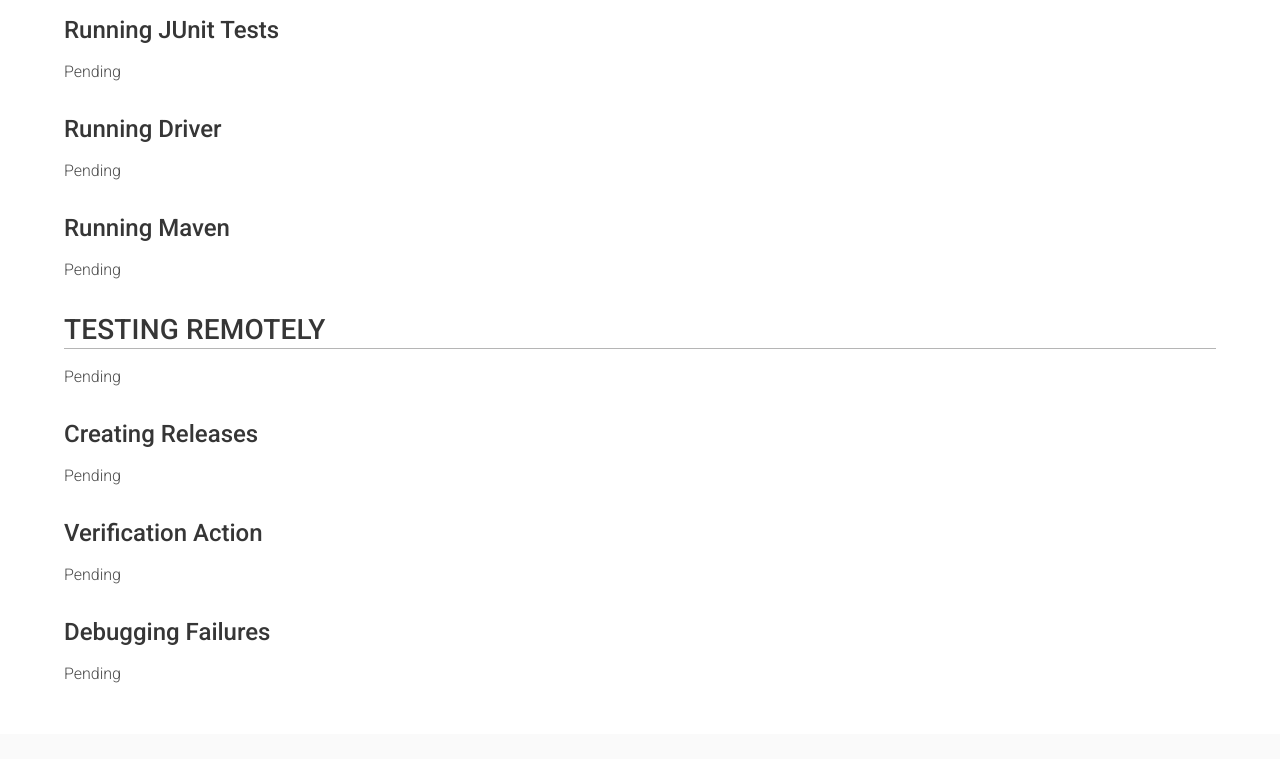
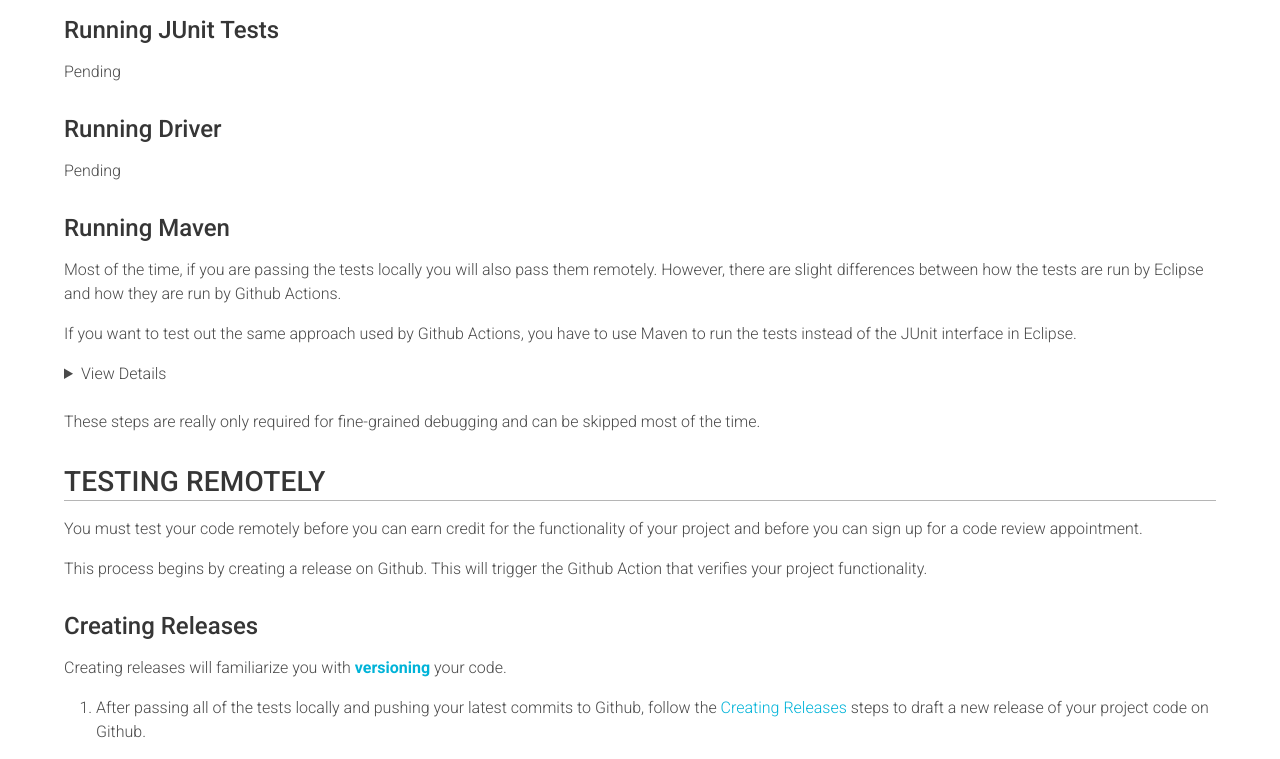
Before and after one commit to usf-cs212-spring2021/usf-cs212-spring2021.github.io, a Jekyll site: the page built from _projects/project-testing.md, in a window 1280 px wide and 1400 px high, scrolled down 900 px. Shown: the top 759 px of the window. Built offline with Jekyll 4.4.1, drawn with Linux system fonts in a browser that asks for light colours; comment, search, counter and statistics services are not loaded; some of the changed text lies outside the part shown; grey boxes are pictures that could not be loaded.

Commit message:
Some testing updates.

````diff
--- a/_projects/project-testing.md
+++ b/_projects/project-testing.md
@@ -40,16 +40,83 @@
 
 ### Running Maven
 
-Pending
+Most of the time, if you are passing the tests locally you will also pass them remotely. However, there are slight differences between how the tests are run by Eclipse and how they are run by Github Actions.
+
+If you want to test out the same approach used by Github Actions, you have to use Maven to run the tests instead of the JUnit interface in Eclipse.
+
+<details>
+<p><summary>View Details</summary></p>
+
+<div markdown=1>
+
+Here is a screenshot of the run configuration you must create:
+
+![Screenshot]({{ "/images/eclipse-maven-project-configuration.png" | relative_url }})
+
+Follow these steps to create this run configuration:
+
+1. Go to the "Run" menu in the menubar at the top of Eclipse and select "Run Configurations..." from the dropdown.
+
+1. Click on the "Maven Build" category in the left view pane and click the "New Configuration" button (looks like a blank file with a +).
+
+1. Enter any name you'd like in the "Name:" text box. Under the "Base directory:" text box, click the "Workspace" button and select the "SearchEngine" project.
+
+1. Enter the following into the "Goals:" text box:
+
+    ```
+    clean compile test-compile test
+    ```
+
+    The `clean` goal removes all previously-compiled class files. The `compile` goal compiles all of the main source code in the `main` directory and the `test-compile` goal compiles all of the test source code in the `test` directory of the `project-tests` repository. Finally, the `test` goal runs the JUnit tests found in the `test` directory.
+
+1. Next to the "Parameter Name" list, click the "Add..." button to add a parameter. Enter `test` for the "Name:" text box and `Project#Test*` for the "Value:" textbox, where `#` is the project number. For example, enter `Project1Test*` for Project 1. Click the "OK" button when done.
+
+1. [OPTIONAL] Click the "Add..." button to add another parameter. Enter `excludedGroups` and `none() | !verify` for the name and value. This tells Maven to run all tests except those without tags, or those that don't have the `verify` tag. Or, in other words, it only runs the tests tagged with `verify`, which finishes much faster than running all of the tests. *This can be skipped if you want to run all of the tests regardless.*
+
+1. Ignore the red `SLF4J:` output at the beginning. Look for output similar to:
+
+    ```
+    [INFO] Running Project1Test$A_OutputTest
+
+    Running: actual/index-text.json...
+    Elapsed: 3.085000 seconds
+    [INFO] Tests run: 1, Failures: 0, Errors: 0, Skipped: 0, Time elapsed: 3.336 s - in Project1Test$A_OutputTest
+    ```
+
+    Make sure you always see `Failures: 0`. Otherwise, scroll up in the console output to see which tests failed.
+
+</div>
+</details>
+
+<br/>
+These steps are really only required for fine-grained debugging and can be skipped most of the time.
 
 ## Testing Remotely
 {: .page-header }
 
-Pending
+You must test your code remotely before you can earn credit for the functionality of your project and before you can sign up for a code review appointment.
+
+This process begins by creating a release on Github. This will trigger the Github Action that verifies your project functionality.
 
 ### Creating Releases
 
-Pending
+Creating releases will familiarize you with [**versioning**](https://en.wikipedia.org/wiki/Software_versioning) your code.
+
+  1. After passing all of the tests locally and pushing your latest commits to Github, follow the [Creating Releases](https://help.github.com/articles/creating-releases/) steps to draft a new release of your project code on Github.
+
+  2. You must choose a "tag" or the version number you are going to assign to your code at this stage. Out in the "real world" you will likely use [semantic versioning](https://semver.org/), which we will roughly mimic in class.
+
+      Specifically, you must name your release `v#.#.#` where the first `#` is the project number (1, 2, 3, or 4), the second `#` is the number of code reviews you've had for that project, and the last `#` is the number of patches/fixes you released since the last code review for that project.
+
+      For example, your first release should be `v1.0.0` because it is for project 1, you have not had any code reviews yet, and you have not had any other releases yet. If your code does not pass the tests remotely, then you have to fix your code and re-release your project as `v1.0.1` since you now have 1 prior release. After your first code review, the next release will be `v1.1.0` (notice how the last number reset to 0).
+
+      The release `v2.3.4` means this release is for project 2, you have had 3 code reviews for project 2 so far, and this is the 4th release since your last code review of project 2. (It also means there must be a prior `v2.3.3` release made before this one.)
+
+  4. Click the "Publish release" button. You can leave the title and description blank.
+
+You can see a [sample release]({{ site.data.info.links.github.link }}/project-template/releases) on the template repository.
+
+**Generally, you should not delete releases even if they are not passing tests.**
 
 ### Verification Action
 
````
Also changed, not shown: images/eclipse-maven-project-configuration.png (added).
